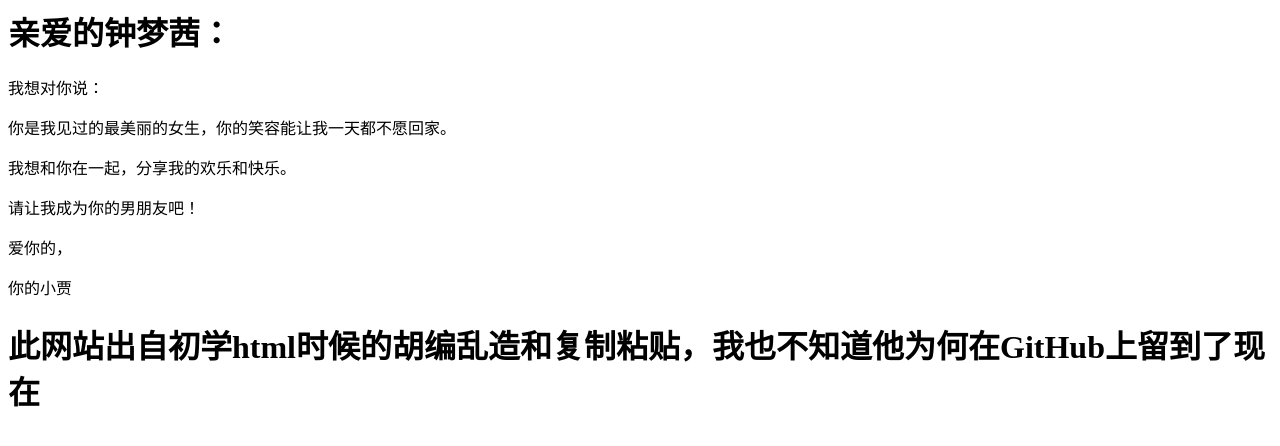
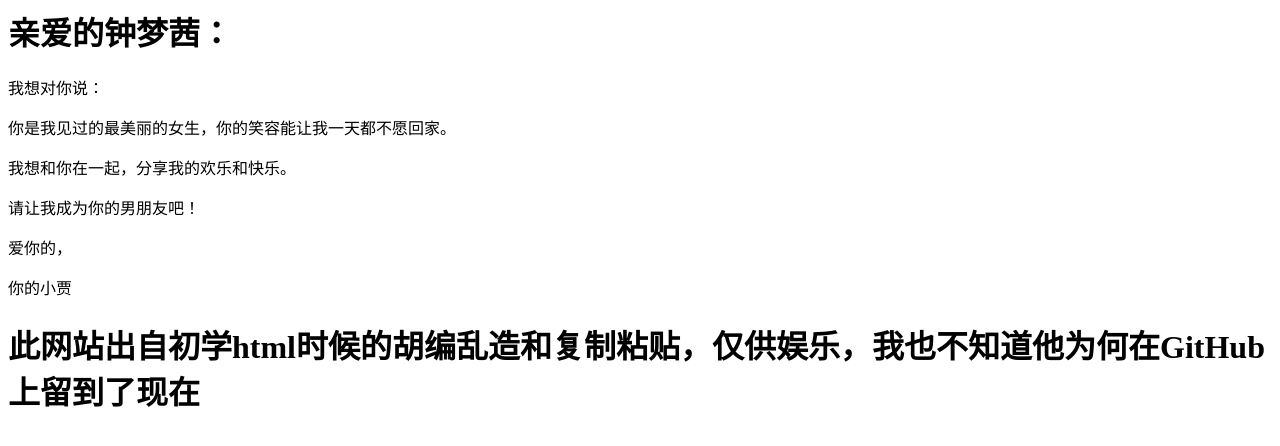
Before and after one commit to xlle-er/520, a plain HTML site: page index.html in a window 1280 px wide. Drawn offline with Linux system fonts and the light colour scheme.

Commit message:
Update index.html

```diff
--- a/index.html
+++ b/index.html
@@ -22,7 +22,7 @@
   <p>
     你的小贾
   </p>
-  <h1>此网站出自初学html时候的胡编乱造和复制粘贴，我也不知道他为何在GitHub上留到了现在</h1>
+  <h1>此网站出自初学html时候的胡编乱造和复制粘贴，仅供娱乐，我也不知道他为何在GitHub上留到了现在</h1>
 </body>
 
 </html>
```
